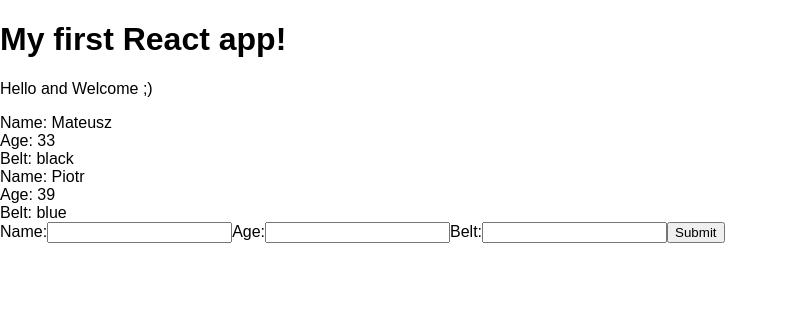
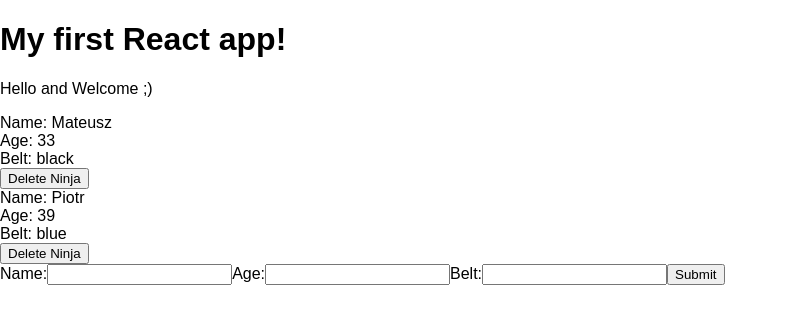
Before and after one commit to piotr-skolorzynski/react-first-app, a React (Create React App) app in the folder first-react-app/: page / in a window 1280 px wide. Shown: the top 324 px of the page, without its empty margins (0-788 px from the left). Built offline with nearby package versions, Linux system fonts and the light colour scheme.

Commit message:
App.js and ninjas.js files to show how delete data

```diff
--- a/first-react-app/src/App.js
+++ b/first-react-app/src/App.js
@@ -17,12 +17,20 @@ class App extends Component {
       ninjas: ninjas
     })
   }
+  deleteNinja = id => {
+    let ninjas = this.state.ninjas.filter(ninja => {
+      return ninja.id !== id
+    })
+    this.setState({
+      ninjas: ninjas
+    })
+  }
   render() {
     return(
     <div className="App">
       <h1>My first React app!</h1>
       <p>Hello and Welcome ;)</p>
-      <Ninjas ninjas={this.state.ninjas}/>
+      <Ninjas ninjas={this.state.ninjas} deleteNinja={this.deleteNinja}/>
       <AddNinja addNinja={this.addNinja}/>
     </div>
     );
--- a/first-react-app/src/ninjas.js
+++ b/first-react-app/src/ninjas.js
@@ -1,6 +1,6 @@
 import React from 'react';
 
-const Ninjas = ({ ninjas }) => {
+const Ninjas = ({ ninjas, deleteNinja }) => {
     // const ninjaList = ninjas.map(ninja => {
     //     if (ninja.age > 20) {
     //         return (
@@ -20,6 +20,7 @@ const Ninjas = ({ ninjas }) => {
                 <div>Name: { ninja.name }</div>
                 <div>Age: { ninja.age }</div>
                 <div>Belt: { ninja.belt }</div>
+                <button onClick={() => {deleteNinja(ninja.id)}}>Delete Ninja</button>
             </div>
         ) : null;
     });
```
